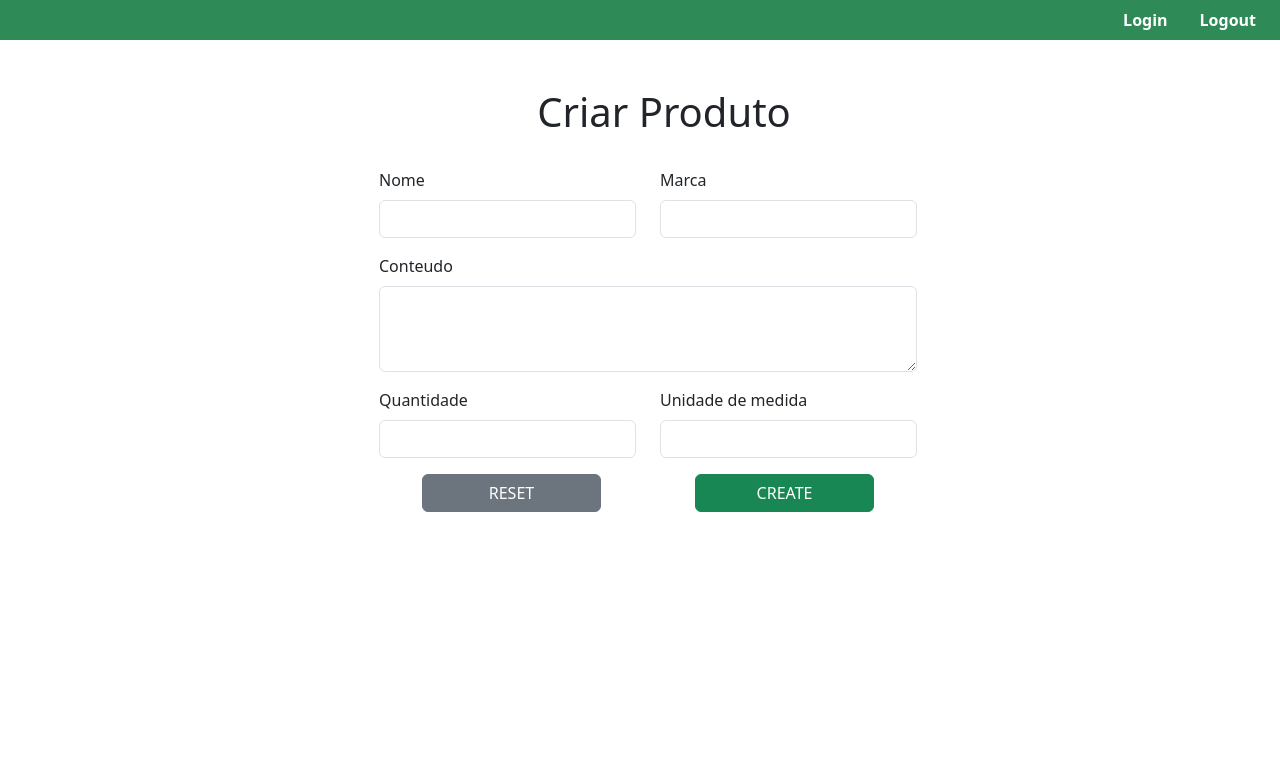
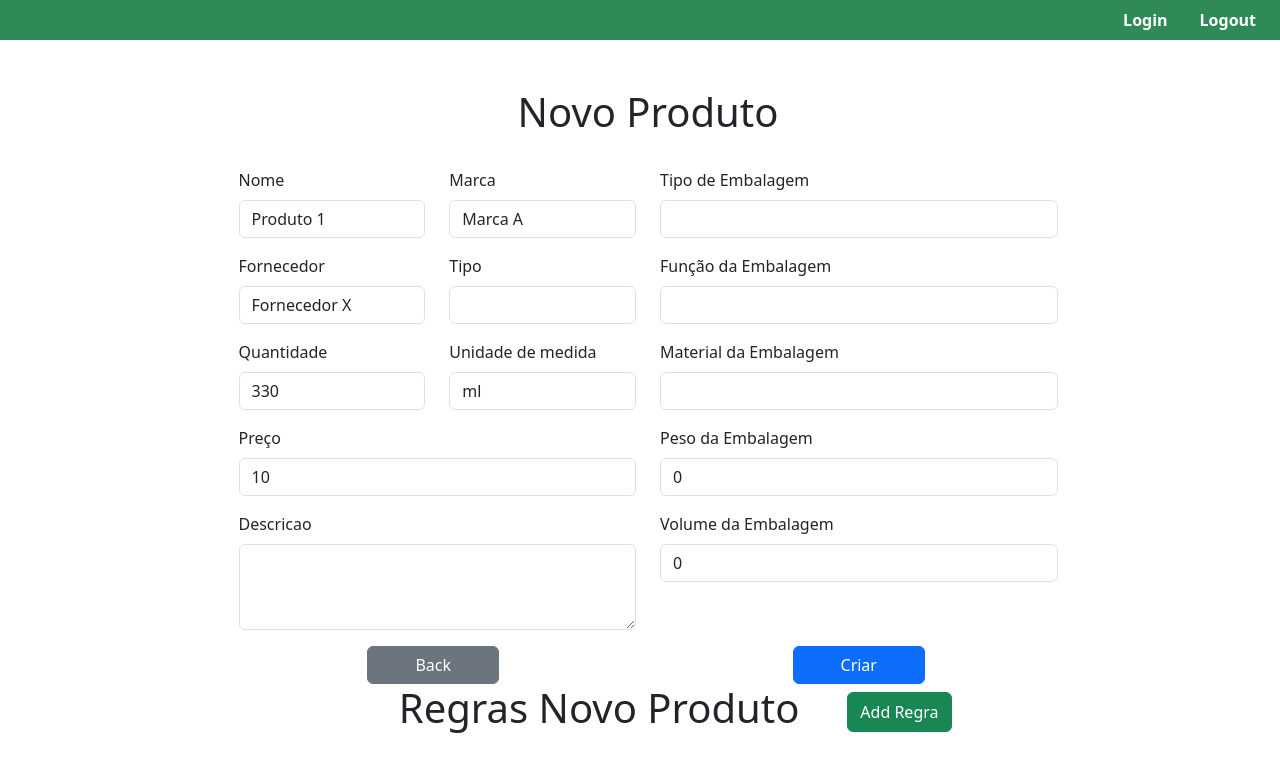
Before and after one commit to R-Crespo/ProjDAE_Client, a Nuxt app: page /produtos/create in a window 1280 px wide. Shown: the top 772 px of the page. Built offline with nearby package versions, Linux system fonts and the light colour scheme.

Commit message:
Produtos final talvez

```diff
--- a/pages/produtos/_id/index.vue
+++ b/pages/produtos/_id/index.vue
@@ -3,42 +3,78 @@
     <div>
       <h1 class="d-flex justify-content-center">Produto #1</h1>
       <br>
-      <form @submit.prevent="create">
+      <form @submit.prevent="create" class="row">
+        <div class="col">
           <div class="row">
             <div class="mb-3 col">
               <label for="inputNome" class="form-label">Nome</label>
-            <input type="text" v-model="produto.nome" class="form-control" id="inputNome" readonly>
+              <input type="text" v-model="produto.nome" class="form-control" id="inputNome" :readonly="!authStore.isFornecedor">
             </div>
             <div class="mb-3 col">
               <label for="inputMarca" class="form-label">Marca</label>
-            <input type="text" v-model="produto.marca" class="form-control" id="inputMarca" readonly>
+              <input type="text" v-model="produto.marca" class="form-control" id="inputMarca" :readonly="!authStore.isFornecedor">
             </div>
           </div>
+          <div class="row">
             <div class="mb-3 col">
               <label for="inputFornecedor" class="form-label">Fornecedor</label>
-          <input type="text" v-model="produto.fornecedor" class="form-control" id="inputFornecedor" readonly>
+              <input type="text" v-model="produto.fornecedor" class="form-control" id="inputFornecedor" :readonly="!authStore.isFornecedor">
             </div>
-        <div class="mb-3">
-          <label for="inputConteudo" class="form-label">Conteudo</label>
-          <textarea rows="3" type="text" v-model="produto.conteudo" class="form-control" id="inputConteudo" readonly></textarea>
+            <div class="mb-3 col">
+              <label for="inputTipo" class="form-label">Tipo</label>
+              <input type="text" v-model="produto.tipo" class="form-control" id="inputTipo" :readonly="!authStore.isFornecedor">
+            </div>
           </div>
           <div class="row">
             <div class="mb-3 col">
               <label for="inputQuantidade" class="form-label">Quantidade</label>
-            <input type="number" v-model="produto.quantidade" class="form-control" id="inputQuantidade" readonly>
+              <input type="number" v-model="produto.quantidade" class="form-control" id="inputQuantidade" :readonly="!authStore.isFornecedor">
             </div>
             <div class="mb-3 col">
               <label for="inputUnidadeDeMedida" class="form-label">Unidade de medida</label>
-            <input type="text" v-model="produto.medida" class="form-control" id="inputUnidadeDeMedida" readonly>
+              <input type="text" v-model="produto.medida" class="form-control" id="inputUnidadeDeMedida" :readonly="!authStore.isFornecedor">
             </div>
+          </div>
+          <div class="mb-3">
+            <label for="inputPreco" class="form-label">Preço</label>
+            <input type="number" v-model="produto.preco" class="form-control" id="inputPreco" :readonly="!authStore.isFornecedor">
+          </div>
+          <div class="mb-3">
+            <label for="inputConteudo" class="form-label">Descricao</label>
+            <textarea rows="3" type="text" v-model="produto.Descricap" class="form-control" id="inputConteudo" :readonly="!authStore.isFornecedor"></textarea>
           </div>
           <div class="d-flex justify-content-around">
             <button class="btn btn-secondary me-2 col-4" type="reset">Back</button>
-          <button class="btn btn-primary col-4" type="submit">Update</button>
+          </div>
+        </div>
+        <div class="col" v-if="authStore.isFornecedor">
+          <div class="mb-3">
+            <label for="inputTipoEmbalagem" class="form-label">Tipo de Embalagem</label>
+            <input type="text" v-model="produto.embalagemPrototipo.tipo" class="form-control" id="inputTipoEmbalagem" >
+          </div>
+          <div class="mb-3">
+            <label for="inputFuncaoEmbalagem" class="form-label">Função da Embalagem</label>
+            <input type="text" v-model="produto.embalagemPrototipo.funcao" class="form-control" id="inputFuncaoEmbalagem">
+          </div>
+          <div class="mb-3">
+            <label for="inputMaterialEmbalagem" class="form-label">Material da Embalagem</label>
+            <input type="text" v-model="produto.embalagemPrototipo.material" class="form-control" id="inputMaterialEmbalagem">
+          </div>
+          <div class="mb-3">
+            <label for="inputPesoEmbalagem" class="form-label">Peso da Embalagem</label>
+            <input type="Number" v-model="produto.embalagemPrototipo.peso" class="form-control" id="inputPesoEmbalagem">
+          </div>
+          <div class="mb-3">
+            <label for="inputVolumeEmbalagem" class="form-label">Volume da Embalagem</label>
+            <input type="Number" v-model="produto.embalagemPrototipo.volume" class="form-control" id="inputVolumeEmbalagem">
+          </div>
+          <div class="d-flex justify-content-around" v-if="authStore.isFornecedor">
+            <button class="btn btn-primary col-4 mt-5" type="submit">Atualizar</button>
+          </div>
         </div>
       </form>
     </div>
-    <div class="d-flex justify-content-end w-50">
+    <div class="d-flex justify-content-end w-50" v-if="authStore.isFornecedor">
       <div>
         <div class="d-flex flex-row justify-content-end">
           <h1 class="d-flex justify-content-center">Regras Produto #{{ produto.id }}</h1>
@@ -55,7 +91,7 @@
       </div>
     </div>
   </div>
-    <div class="col mt-5">
+    <div class="col mt-5" v-if="authStore.isFornecedor">
       <h2>Sensores</h2>
       <br>
       <table class="table">
@@ -82,9 +118,29 @@
 <script setup>
 import { useRouter } from 'vue-router'
 import {computed, ref} from 'vue';
+import {useAuthStore} from "../../../store/auth-store.js";
+
 const router = useRouter()
+const authStore = useAuthStore()
 
-const produto = ref({ id: 1, nome: 'Produto 1', marca: 'Marca A', preco: '10', fornecedor: 'Fornecedor X', quantidade: "330", medida:"ml" })
+const produto = ref({
+  id: 1,
+  nome: 'Produto 1',
+  marca: 'Marca A',
+  preco: '10',
+  tipo: '',
+  fornecedor: 'Fornecedor X',
+  quantidade: "330",
+  medida:"ml",
+  embalagemPrototipo: {
+    tipo: '',
+    funcao: '',
+    material: '',
+    peso: 0,
+    volume: 0
+  },
+  regras: []
+})
 const regras = ref([]);
 const id = ref(0);
 
--- a/pages/produtos/_username/index.vue
+++ b/pages/produtos/_username/index.vue
@@ -86,6 +86,7 @@ const navigateToCreatePage = () => {
 const verDetalhes = (id) => {
   // Aqui você pode adicionar lógica para ver detalhes do produto
   console.log('Ver detalhes do produto com id:', id);
+  router.push('/produtos/_id')
 };
 
 const removerProduto = (id) => {
--- a/pages/produtos/create.vue
+++ b/pages/produtos/create.vue
@@ -1,75 +1,165 @@
 <template>
-  <h1 class="ms-5 d-flex justify-content-center">Criar Produto</h1>
+  <div class="input-group ms-2 d-flex justify-content-around" >
+    <div>
+      <h1 class="d-flex justify-content-center">Novo Produto</h1>
       <br>
-  <div class="input-group ms-2 d-flex justify-content-center" >
-    <form @submit.prevent="create">
+      <form @submit.prevent="create" class="row">
+        <div class="col">
           <div class="row">
             <div class="mb-3 col">
               <label for="inputNome" class="form-label">Nome</label>
-          <input type="text" v-model="prodForm.nome" class="form-control" id="inputNome">
+              <input type="text" v-model="produto.nome" class="form-control" id="inputNome">
             </div>
             <div class="mb-3 col">
               <label for="inputMarca" class="form-label">Marca</label>
-          <input type="text" v-model="prodForm.marca" class="form-control" id="inputMarca">
+              <input type="text" v-model="produto.marca" class="form-control" id="inputMarca">
             </div>
           </div>
-      <div class="mb-3">
-        <label for="inputConteudo" class="form-label">Conteudo</label>
-        <textarea rows="3" type="text" v-model="prodForm.conteudo" class="form-control" id="inputConteudo"></textarea>
+          <div class="row">
+            <div class="mb-3 col">
+              <label for="inputFornecedor" class="form-label">Fornecedor</label>
+              <input type="text" v-model="produto.fornecedor" class="form-control" id="inputFornecedor">
+            </div>
+            <div class="mb-3 col">
+              <label for="inputTipo" class="form-label">Tipo</label>
+              <input type="text" v-model="produto.tipo" class="form-control" id="inputTipo">
+            </div>
           </div>
           <div class="row">
             <div class="mb-3 col">
               <label for="inputQuantidade" class="form-label">Quantidade</label>
-          <input type="number" v-model="prodForm.quantidade" class="form-control" id="inputQuantidade">
+              <input type="number" v-model="produto.quantidade" class="form-control" id="inputQuantidade">
             </div>
             <div class="mb-3 col">
               <label for="inputUnidadeDeMedida" class="form-label">Unidade de medida</label>
-          <input type="text" v-model="prodForm.medida" class="form-control" id="inputUnidadeDeMedida">
+              <input type="text" v-model="produto.medida" class="form-control" id="inputUnidadeDeMedida">
             </div>
           </div>
+          <div class="mb-3">
+            <label for="inputPreco" class="form-label">Preço</label>
+            <input type="number" v-model="produto.preco" class="form-control" id="inputPreco">
+          </div>
+          <div class="mb-3">
+            <label for="inputConteudo" class="form-label">Descricao</label>
+            <textarea rows="3" type="text" v-model="produto.Descricap" class="form-control" id="inputConteudo"></textarea>
+          </div>
           <div class="d-flex justify-content-around">
-        <button class="btn btn-secondary me-2 col-4" type="reset">RESET</button>
-        <button class="btn btn-success col-4" type="submit">CREATE</button>
+            <button class="btn btn-secondary me-2 col-4" type="reset">Back</button>
+          </div>
+        </div>
+        <div class="col">
+            <div class="mb-3">
+              <label for="inputTipoEmbalagem" class="form-label">Tipo de Embalagem</label>
+              <input type="text" v-model="produto.embalagemPrototipo.tipo" class="form-control" id="inputTipoEmbalagem">
+            </div>
+            <div class="mb-3">
+              <label for="inputFuncaoEmbalagem" class="form-label">Função da Embalagem</label>
+              <input type="text" v-model="produto.embalagemPrototipo.funcao" class="form-control" id="inputFuncaoEmbalagem">
+            </div>
+          <div class="mb-3">
+            <label for="inputMaterialEmbalagem" class="form-label">Material da Embalagem</label>
+            <input type="text" v-model="produto.embalagemPrototipo.material" class="form-control" id="inputMaterialEmbalagem">
+          </div>
+          <div class="mb-3">
+            <label for="inputPesoEmbalagem" class="form-label">Peso da Embalagem</label>
+            <input type="Number" v-model="produto.embalagemPrototipo.peso" class="form-control" id="inputPesoEmbalagem">
+          </div>
+          <div class="mb-3">
+            <label for="inputVolumeEmbalagem" class="form-label">Volume da Embalagem</label>
+            <input type="Number" v-model="produto.embalagemPrototipo.volume" class="form-control" id="inputVolumeEmbalagem">
+          </div>
+          <div class="d-flex justify-content-around">
+            <button class="btn btn-primary col-4 mt-5" type="submit">Criar</button>
+          </div>
         </div>
       </form>
+    </div>
+    <div class="d-flex justify-content-end w-50">
+      <div>
+        <div class="d-flex flex-row justify-content-end">
+          <h1 class="d-flex justify-content-center">Regras Novo Produto</h1>
+          <button @click="addRegra" class="btn btn-success ms-5 mt-2 mb-2">Add Regra</button>
+        </div>
+        <div v-for="(regra, index) in regras" :key="regra.id" class="d-flex flex-row mt-3 align-content-end">
+          <input type="number" v-model="regra.id" class="form-control ms-2 mb-2 w-25 h-100" disabled>
+          <input type="number" v-model="regra.valor" class="form-control ms-2 mb-2 w-25  h-100" placeholder="Valor">
+          <input type="text" v-model="regra.comparador" class="form-control ms-2 mb-2 w-50  h-100" placeholder="Comparador">
+          <textarea type="text" v-model="regra.mensagem" class="form-control ms-2 mb-2 w-50" placeholder="Mensagem" rows="1"></textarea>
+          <input type="text" v-model="regra.tipo_sensor" class="form-control ms-2 mb-2 w-50 h-100" placeholder="Tipo de Sensor">
+          <button @click="removeRegra(regra.id)" class="btn btn-danger ms-2 mb-2  h-100"><i class="bi bi-x-circle"></i></button>
+        </div>
+      </div>
+    </div>
   </div>
   {{ message }}
 </template>
 <script setup>
 import { useRouter } from 'vue-router'
+import {computed, ref} from 'vue';
 const router = useRouter()
 
-const prodForm = reactive({
-  nome: '',
-  marca: '',
-  conteudo: '',
-  quantidade: '',
-  medida: ''
+const produto = ref({
+  id: 1,
+  nome: 'Produto 1',
+  marca: 'Marca A',
+  preco: '10',
+  tipo: '',
+  fornecedor: 'Fornecedor X',
+  quantidade: "330",
+  medida:"ml",
+  embalagemPrototipo: {
+    tipo: '',
+    funcao: '',
+    material: '',
+    peso: 0,
+    volume: 0
+  },
+  regras: []
 })
+const regras = ref([]);
+const id = ref(0);
 
-const courseForm = reactive({
-  code: null,
-  name: ''
-})
+
+const observacoes = ref([
+  { sensor: "Temperatura", timestamp: '10/12/2024,10:10', valor: '10', unidade: 'Cº', estado: 'OK' },
+  { sensor: "Pressao", timestamp: '10/12/2024,10:10', valor: '0.5', unidade: 'Km',estado: 'OK' },
+  { sensor: "Temperatura", timestamp: '10/12/2024,10:20', valor: '11', unidade: 'Cº', estado: 'OK' },
+  { sensor: "Pressao", timestamp: '10/12/2024,10:20', valor: '0.5', unidade: 'Km',estado: 'OK' },
+  { sensor: "Temperatura", timestamp: '10/12/2024,10:30', valor: '17', unidade: 'Cº', estado: 'Regra #2 violada' },
+  { sensor: "Pressao", timestamp: '10/12/2024,10:30', valor: '0.3', unidade: 'Km',estado: 'OK' },
+  { sensor: "Temperatura", timestamp: '10/12/2024,10:50', valor: '9', unidade: 'Cº', estado: 'OK' },
+  { sensor: "Pressao", timestamp: '10/12/2024,10:50', valor: '0.8', unidade: 'Km',estado: 'Regra #3 violada' }]);
+
 const message = ref('')
 const config = useRuntimeConfig()
 const api = config.public.API_URL
 
-async function create() {
-  const requestOptions = {
-    method: 'POST',
-    headers: { "Content-Type": "application/json"},
-    body: JSON.stringify(prodForm)
+function addRegra() {
+  const newRegra = {
+    id: id.value,
+    valor: 0,
+    comparador: '',
+    mensagem: '',
+    tipo_sensor: ''
+  };
+  id.value += 1;
+  regras.value.push(newRegra);
 }
 
-  const { error } = await useFetch(`${api}/products`, requestOptions)
-  if (!error.value) {
-    // Use router to navigate to a different route
-    // Make sure you have defined a route with path '/' in your Vue Router setup
-    router.push('/')
-  } else {
-    message.value = error.value
+function removeRegra(regraId) {
+  regras.value = regras.value.filter(r => r.id !== regraId);
 }
+
+function estadoClass(estado) {
+  switch (estado){
+    case "OK":
+      return "btn-success disabled"
+    default:
+      return "btn-danger disabled"
+  }
+}
+async function create() {
+
 }
 
 </script>
```
Lines whose indentation alone changed are shown as unchanged.
